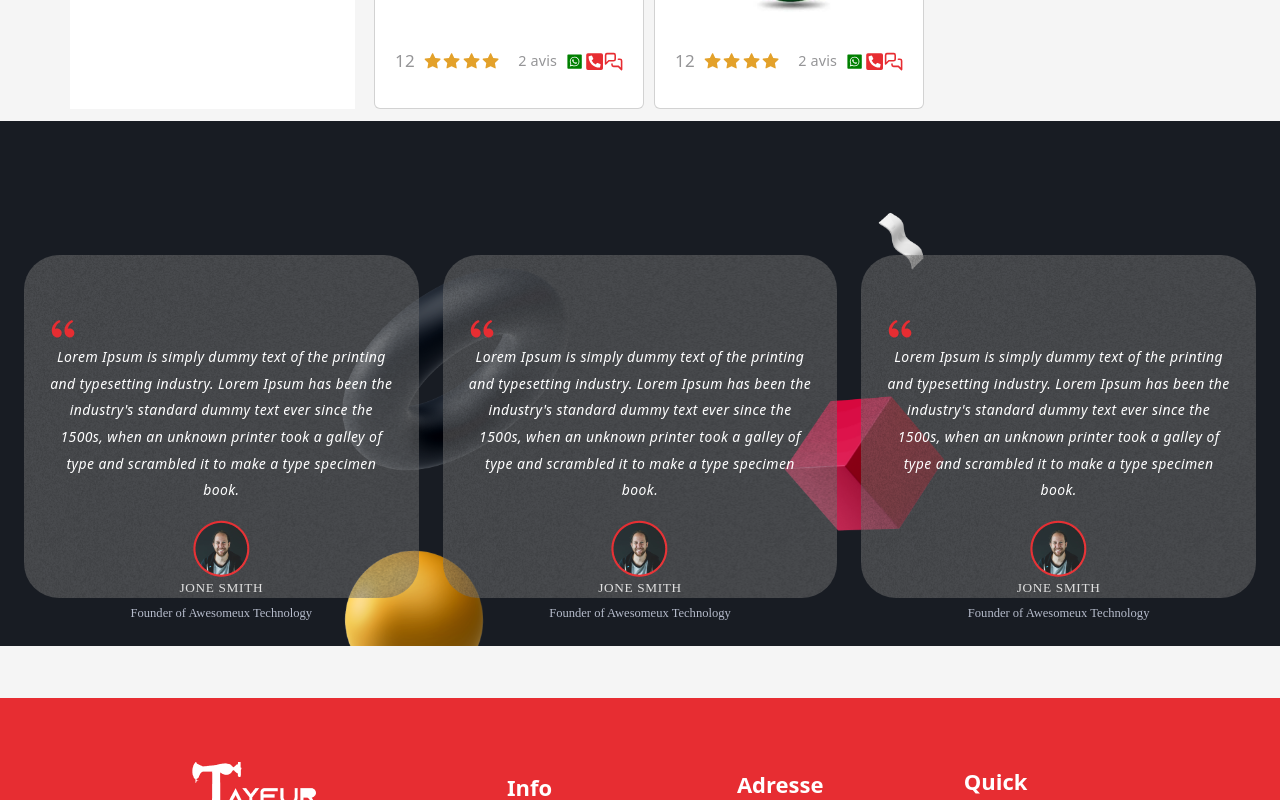
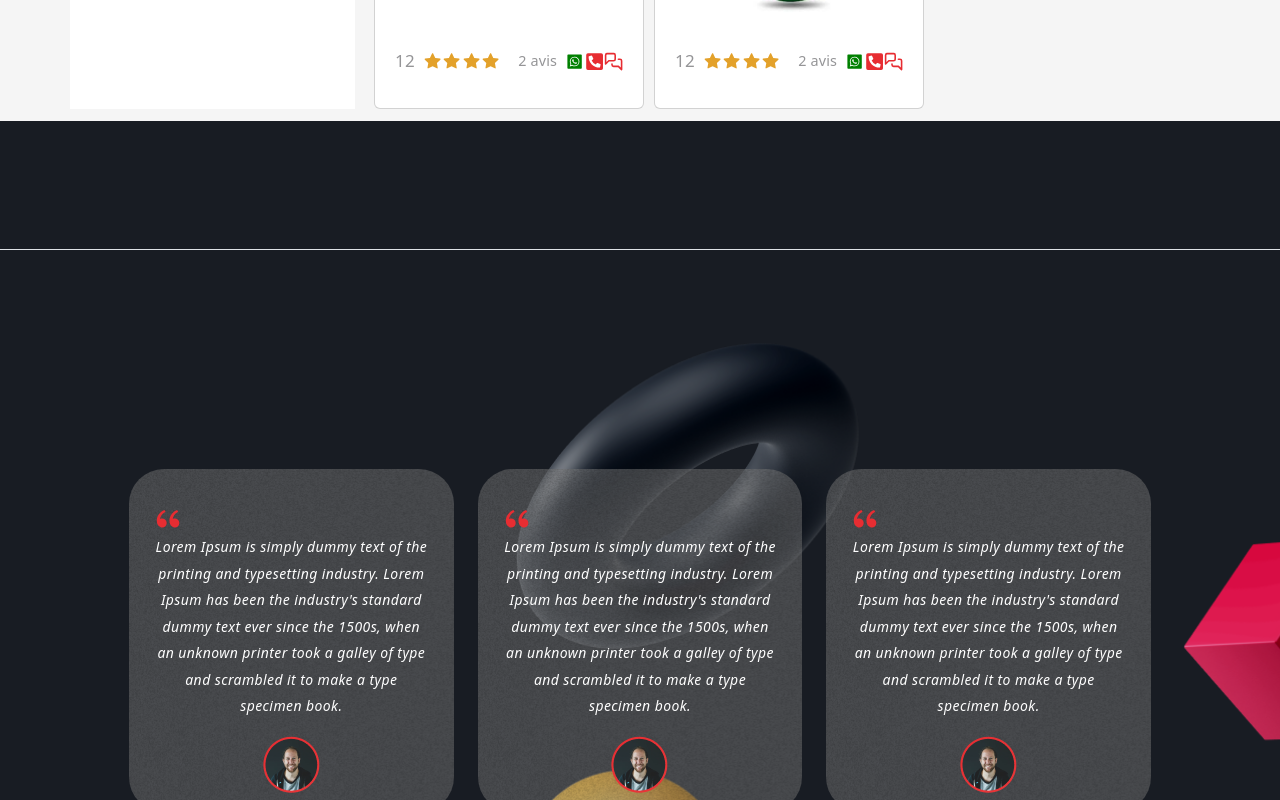
Before and after one commit to thierbi10/projet-stage-tayeur, a React (Create React App) app: page /couture in a window 1280 px wide. Shown: the part 4520-5320 px from the top of the page. Built offline with nearby package versions, Linux system fonts and the light colour scheme.

Commit message:
deploy v1.1.2

```diff
--- a/src/composants/CarrouselDark/CarrouselDark.css
+++ b/src/composants/CarrouselDark/CarrouselDark.css
@@ -12,10 +12,12 @@
 
 
 .cont-im-background{
-
     width: 100%x;
-    height: auto;
-
+    height:70rem;
+}
+.cont-row{
+    padding: 10%;
+    margin-top: 10%;
 }
 
 .bask-im {
@@ -32,14 +34,12 @@
 .cont-text-car-glab  {
     display: flex;
     flex-direction: column;
-
     align-items: center;
-    margin-top: 10%;
+     margin-top: 4%;
 }
 
 .rec{
     margin-top: 28%;
-
 height: 343.2px;
 flex-shrink: 0;
 border-color: #4c67b3 35px solid;
--- a/src/composants/CarrouselDark/CarrouselDark.jsx
+++ b/src/composants/CarrouselDark/CarrouselDark.jsx
@@ -8,8 +8,8 @@ export default class CardSlider extends Component {
       <div className="container-fluid p-0">
         <div className="row ">
           <div className="cont-im-background d-flex align-items-center ">
-            <div className=" bask-im col- l justify-content-center  mt-4 ">
-              <div className="row   p-4">
+            <div className=" bask-im col- justify-content-center  mt-4 ">
+              <div className="row border cont-row ">
                 <div className="col-lg-4 col-md-6 col-sm-12  ">
                   <div className="global-cont  rec p-4">
                     <div className="cont-text-car-glab   ">
@@ -73,7 +73,7 @@ export default class CardSlider extends Component {
                         </p>
                       </div>
                       <div className="cont-img-temaoin m-0">
-                        <img src={quote} alt="" />
+                        <img src={quote} width='100%' alt="" />
                       </div>
                       <div className="div-touts center">
                         <p className="center1 m-0">JONE SMITH </p>
--- a/src/composants/Footer/Footer.css
+++ b/src/composants/Footer/Footer.css
@@ -4,7 +4,7 @@
 }
 .container-footer{
     padding: 5% 15%;
-    margin-top: 5%;
+
 }
 .lodo-footer{
     background-color: aliceblue;
```
